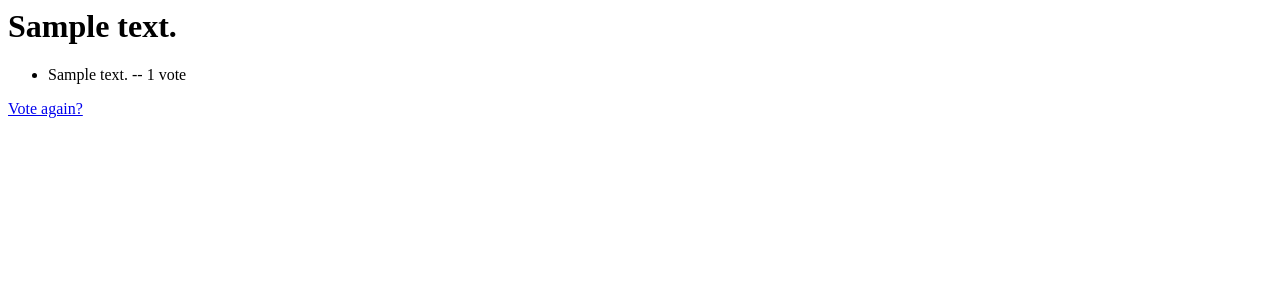
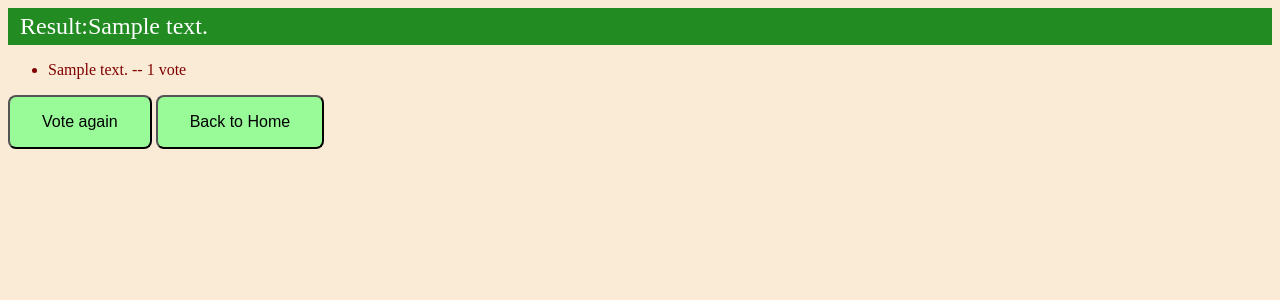
Before and after one commit to water-dropwort/python-django-tutorial, a Django app: page /polls/1/results/ in a window 1280 px wide. Shown: the top 300 px of the page. Run offline with Django 4.2, Linux system fonts and the light colour scheme; tables that the repository leaves empty hold one stand-in row (values such as "Sample post").

Commit message:
modify gui design

```diff
--- a/polls/static/polls/style.css
+++ b/polls/static/polls/style.css
@@ -1,7 +1,29 @@
-li a {
-    color: green;
+body {
+    background : antiquewhite;
 }
 
-body {
-    background: white url("images/background.png") no-repeat;
+.page-title {
+    background : forestgreen;
+    color : white;
+    font-size : 1.5em;
+    padding : 0.2em;
+    padding-left : 0.5em;
 }
+
+.list-item {
+    font-size : 1.0em;
+    color : maroon;
+}
+
+.error-message {
+    color : orangered;
+    font-weight : bold;
+}
+
+.flatbutton {
+    color : black;
+    background : palegreen;
+    font-size : 1.0em;
+    padding : 1em 2em;
+    border-radius: 0.5em;
+}
--- /dev/null
+++ b/polls/templates/polls/base.html
@@ -0,0 +1,12 @@
+<html>
+  <head>
+    <title>{% block pagetitle %}{% endblock %} | Polls</title>
+    {% load static %}
+    <link rel="stylesheet" href="{% static 'polls/style.css' %}">
+  </head>
+  <body>
+    <div class="page-title">{% block headertitle %}{% endblock %}</div>
+    {% block content %}
+    {% endblock %}
+  </body>
+</html>
--- a/polls/templates/polls/results.html
+++ b/polls/templates/polls/results.html
@@ -1,9 +1,17 @@
-<h1>{{ question.question_text }}</h1>
+{% extends "polls/base.html" %}
 
+{% block pagetitle %}{{question.question_text}}{% endblock %}
+{% block headertitle %}Result:{{question.question_text}}{% endblock %}
+
+{% block content %}
 <ul>
   {% for choice in question.choice_set.all %}
-  <li>{{ choice.choice_text }} -- {{choice.votes }} vote{{choice.votes|pluralize}}</li>
+  <li class="list-item">{{ choice.choice_text }} -- {{choice.votes }} vote{{choice.votes|pluralize}}</li>
   {% endfor %}
 </ul>
 
-<a href="{% url 'testpolls:detail' question.id %}">Vote again?</a>
+<div>
+  <button class="flatbutton" onclick="location.href='{% url 'testpolls:detail' question.id %}'">Vote again</button>
+  <button class="flatbutton" onclick="location.href='{% url 'testpolls:index' %}'">Back to Home</button>
+</div>
+{% endblock %}
```
Also changed, not shown: polls/templates/polls/details.html (+13 -4 lines), polls/templates/polls/index.html (+7 -3 lines).
